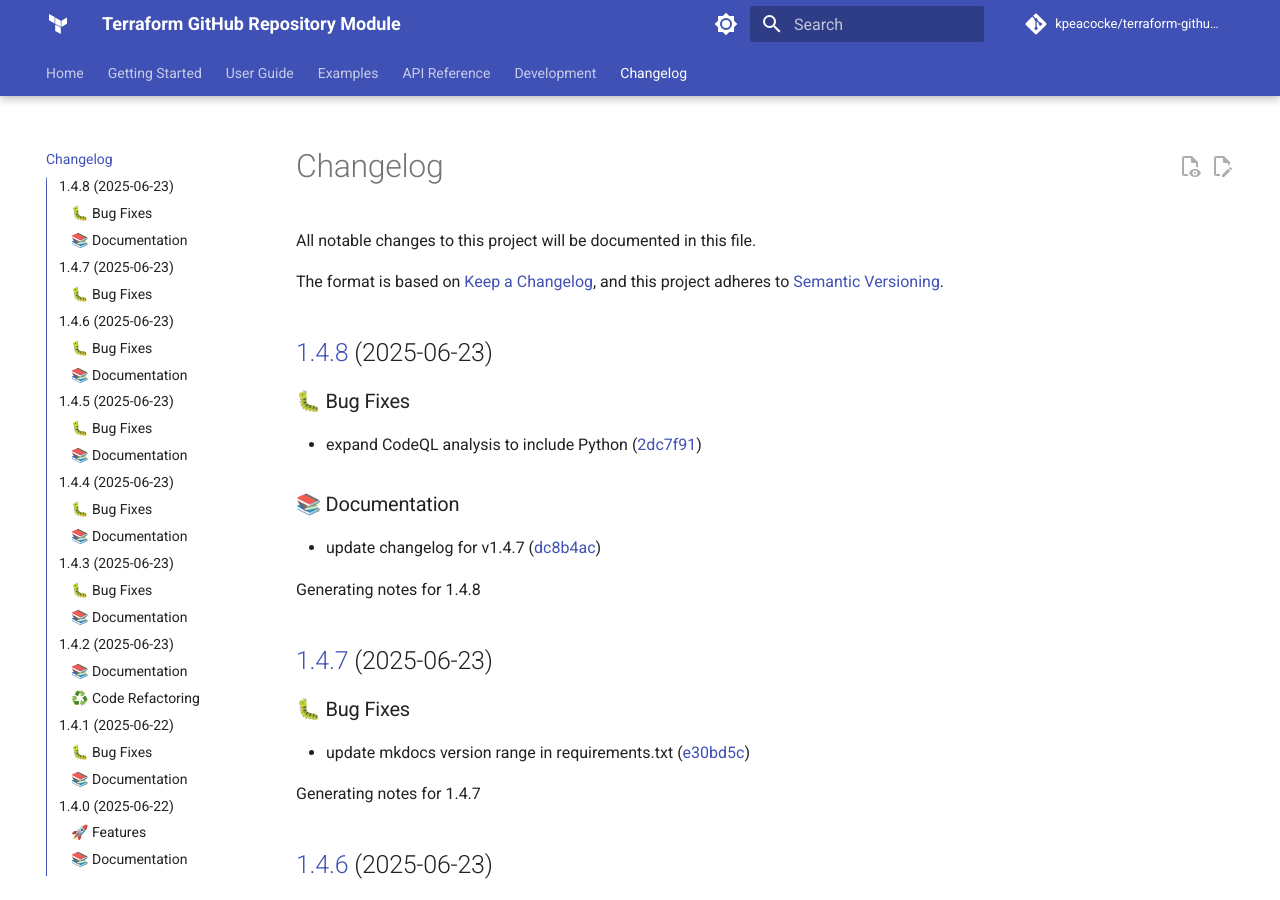
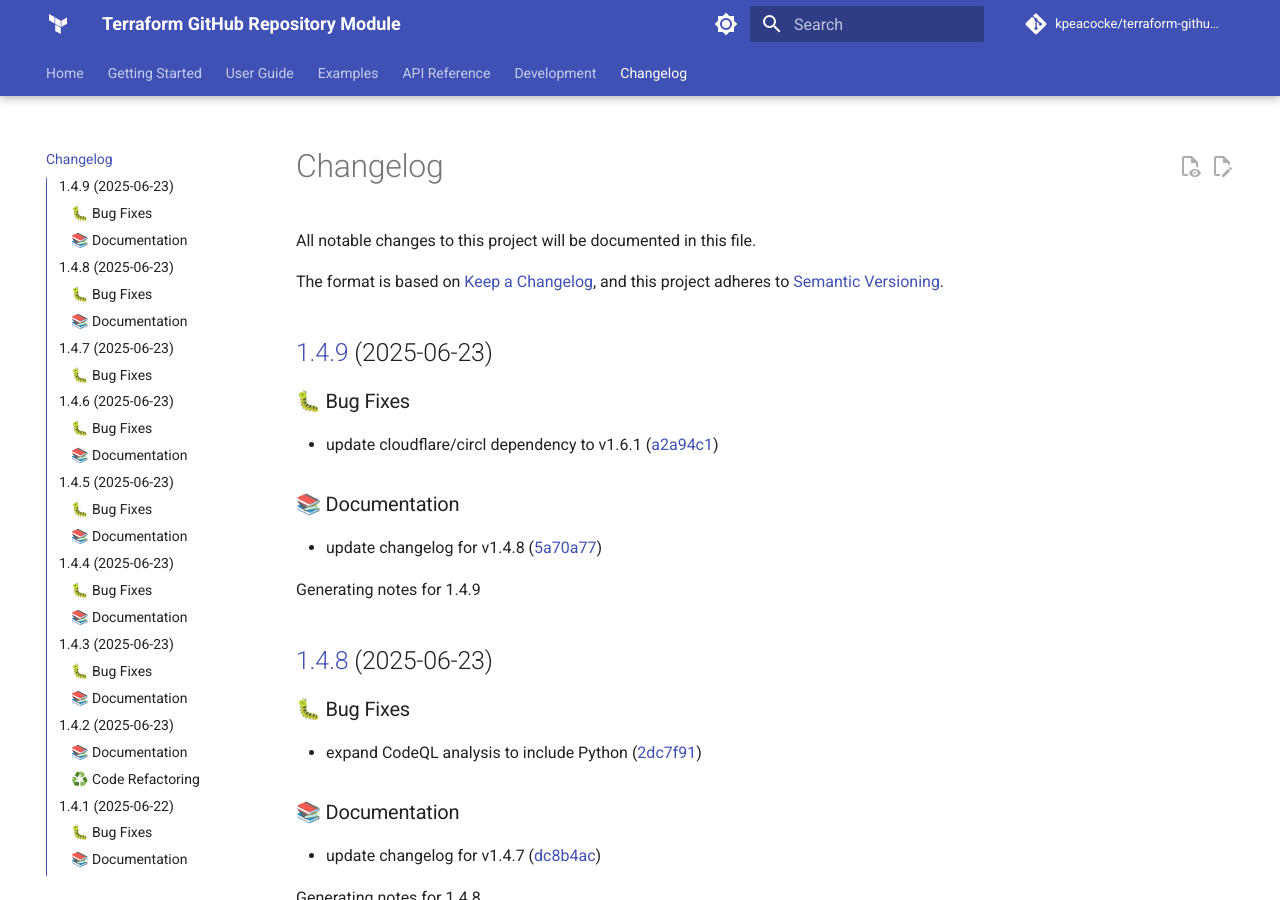
Before and after one commit to kpeacocke/terraform-github-repo, an MkDocs documentation site: the page built from docs/changelog.md, in a window 1280 px wide and 900 px high. Built offline with MkDocs 1.6.1 and Material for MkDocs 9.7.7, drawn with Linux system fonts in a browser that asks for light colours; comment, search, counter and statistics services are not loaded; the version menu is left out.

Commit message:
docs: update changelog for v1.4.9

```diff
--- a/docs/changelog.md
+++ b/docs/changelog.md
@@ -6,6 +6,19 @@ The format is based on [Keep a Changelog](https://keepachangelog.com/en/1.0.0/),
 and this project adheres to [Semantic Versioning](https://semver.org/spec/v2.0.0.html).
 
 <!-- markdownlint-disable MD024 -->
+
+## [1.4.9](https://github.com/kpeacocke/terraform-github-repo/compare/v1.4.8...v1.4.9) (2025-06-23)
+
+### 🐛 Bug Fixes
+
+* update cloudflare/circl dependency to v1.6.1 ([a2a94c1](https://github.com/kpeacocke/terraform-github-repo/commit/a2a94c11c439dfb337f86e4fa2101f54aa4a4323))
+
+### 📚 Documentation
+
+* update changelog for v1.4.8 ([5a70a77](https://github.com/kpeacocke/terraform-github-repo/commit/5a70a774d2ef4f169e3ac8e4c32e6bbc6c4eac91))
+
+
+Generating notes for 1.4.9
 
 ## [1.4.8](https://github.com/kpeacocke/terraform-github-repo/compare/v1.4.7...v1.4.8) (2025-06-23)
 
```
